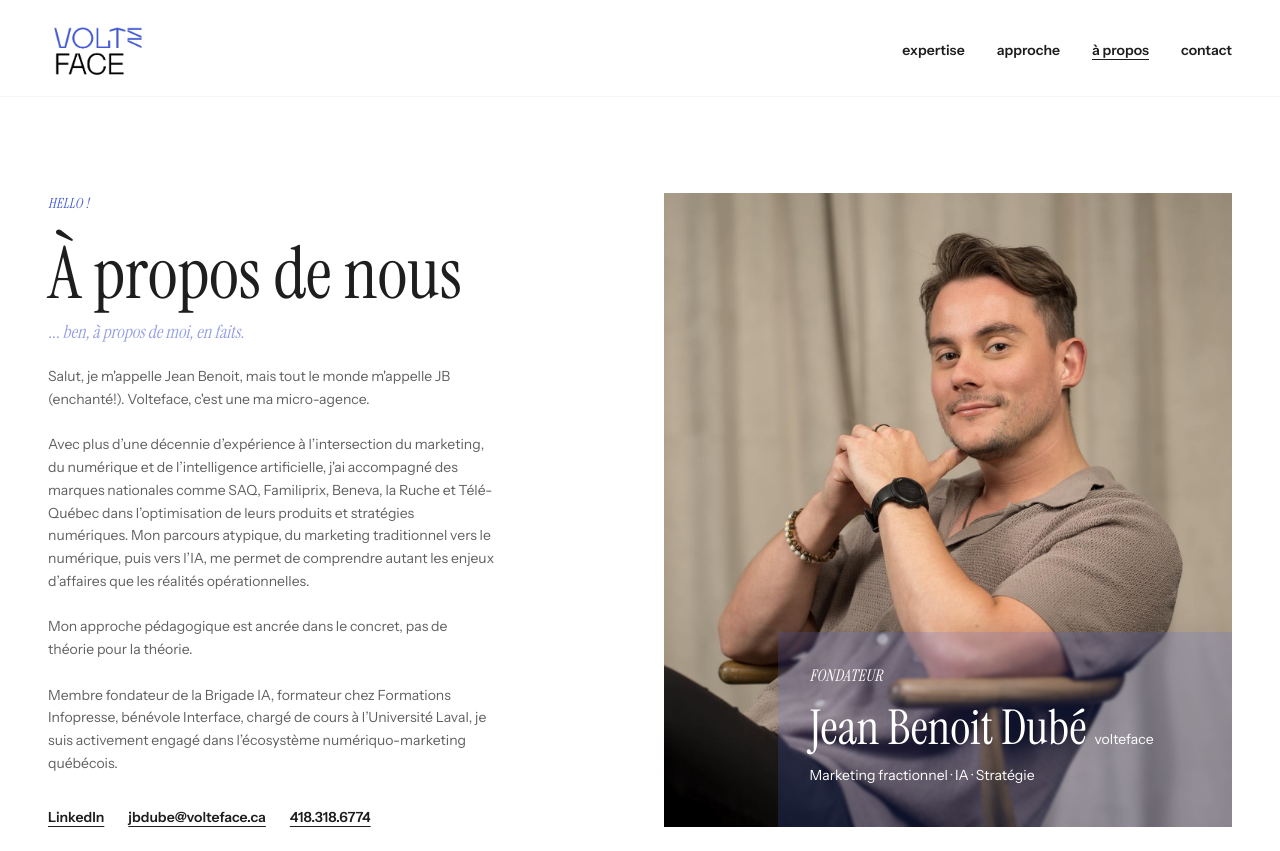
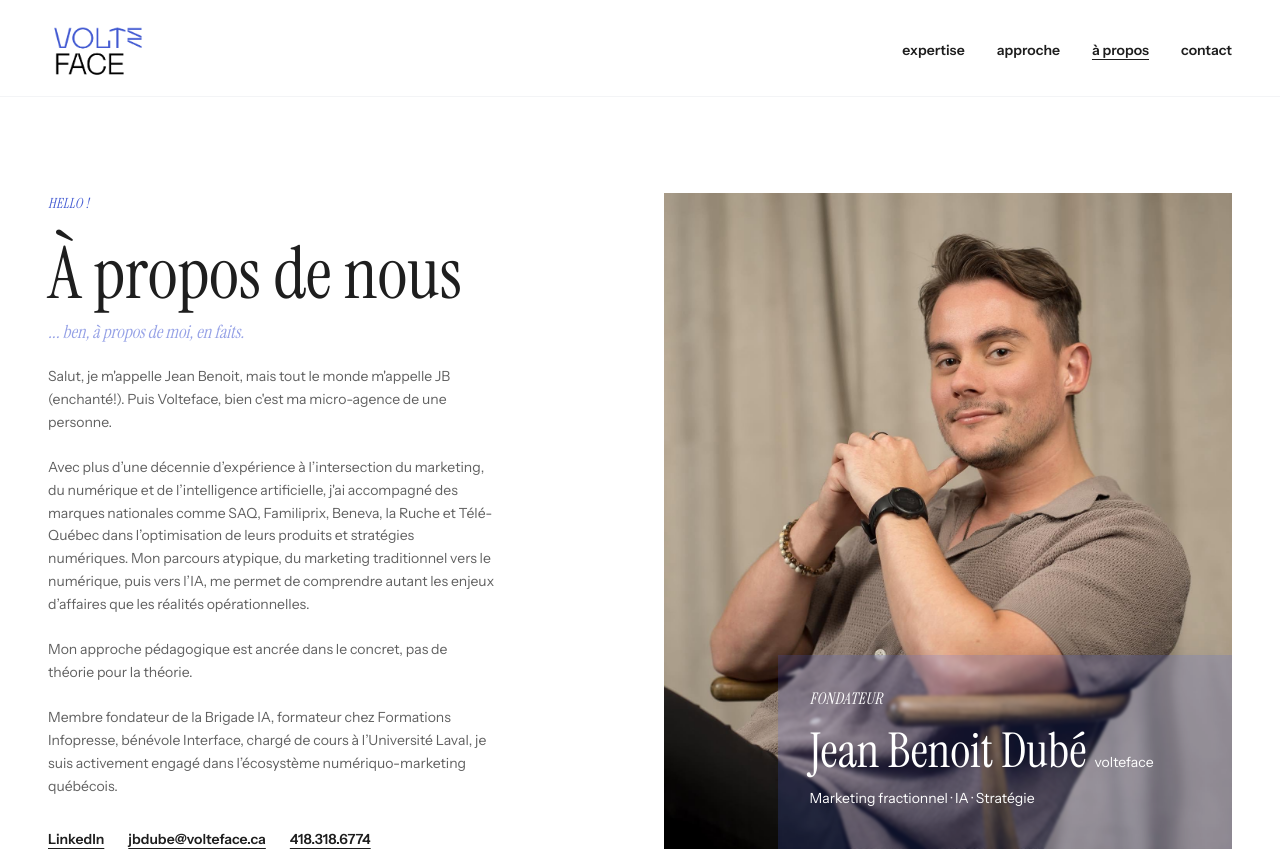
Before and after one commit to jbdube-gif/mon-agence, a Next.js app: page /a-propos in a window 1280 px wide. Shown: the top 851 px of the page. Built offline with nearby package versions, Linux system fonts and the light colour scheme.

Commit message:
coquille

```diff
--- a/app/a-propos/page.tsx
+++ b/app/a-propos/page.tsx
@@ -209,7 +209,7 @@ export default function APropos() {
   <span className="block italic text-[#95A1E6] text-lg md:text-lg leading-none mt-1">... ben, à propos de moi, en faits.</span>
 </h1>
           <p className="text-[#1e1e1e] text-xs md:text-sm leading-relaxed opacity-70 max-w-md mb-8">
-            Salut, je m'appelle Jean Benoit, mais tout le monde m'appelle JB (enchanté!). Volteface, c'est une ma micro-agence.<br />
+            Salut, je m'appelle Jean Benoit, mais tout le monde m'appelle JB (enchanté!). Puis Volteface, bien c'est ma micro-agence de une personne.<br />
             <br />
 
             Avec plus d’une décennie d’expérience à l’intersection du marketing, du numérique et de l’intelligence artificielle, j'ai accompagné des marques nationales comme SAQ, Familiprix, Beneva, la Ruche et Télé-Québec dans l’optimisation de leurs produits et stratégies numériques. Mon parcours atypique, du marketing traditionnel vers le numérique, puis vers l’IA, me permet de comprendre autant les enjeux d’affaires que les réalités opérationnelles. <br />
```
